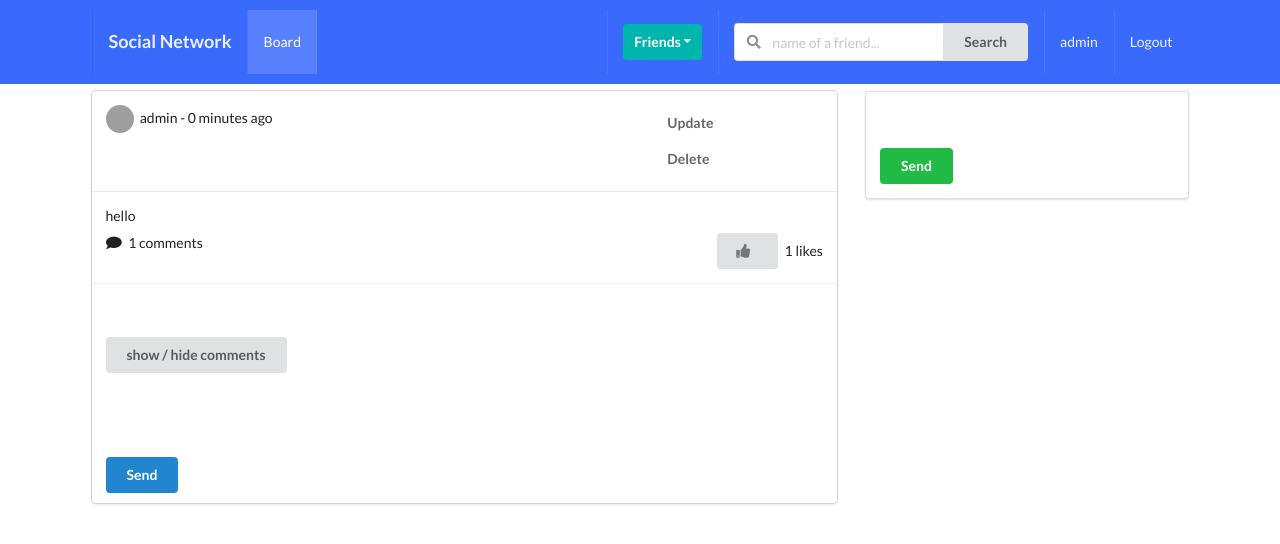
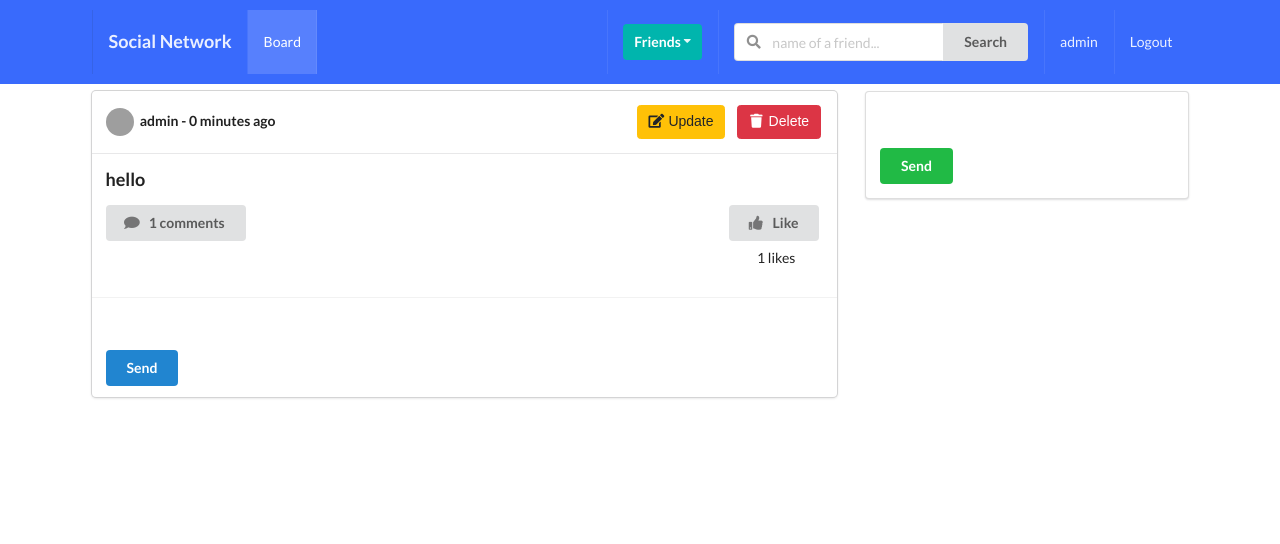
Before and after one commit to HossamSalaheldeen/Django_Social_Network, a Django app: page /posts/ in a window 1280 px wide. Shown: the top 544 px of the page. Run offline with Django 3.2, Linux system fonts and the light colour scheme; a user stored in the database is signed in; data comes from the database, SQL or seed files in the repository; both versions use the stored data as it was after the commit; some libraries are stand-ins or nearby versions; grey boxes are pictures that could not be loaded.

Commit message:
update post design

```diff
--- a/posts/templates/posts/main.html
+++ b/posts/templates/posts/main.html
@@ -10,20 +10,25 @@
         <div class="ui fluid card">
             <div class="content">
                 <div class="right floated meta">
-                    <div class="ui grid">
-                        <div class="row">
-                            {% ifequal request.user obj.author.user %}
-                            <a href="{% url 'posts:post-update' obj.pk %}"><button
-                                    class="ui button bwhite-lg ">Update</button></a>
-                            <a href="{% url 'posts:post-delete' obj.pk %}"><button
-                                    class="ui button bwhite-lg ">Delete</button></a>
-                            {% endifequal %}
+                    <div class="row">
+                        {% ifequal request.user obj.author.user %}
+                        <div class="col-md-6 p-0 m-0">
+                            <a class="ml-3" href="{% url 'posts:post-update' obj.pk %}">
+                            <button class="btn btn-warning "> <i class="thumbs edit icon"></i> Update</button>
+                        </a>
                         </div>
+                        <div class="col-md-6 p-0 m-0">
+                            <a class="ml-3" href="{% url 'posts:post-delete' obj.pk %}">
+                                <button class="btn btn-danger"> <i class="thumbs trash icon"></i> Delete</button>
+                            </a>
+                        </div>
+
+                        {% endifequal %}
                     </div>
 
                 </div>
                 <img class="ui avatar image" src={{obj.author.avatar.url}}>
-                {{ obj.author.user }} - {{ obj.created|timesince}} ago
+                <h5 class="d-inline-block mt-2">{{ obj.author.user }} - {{ obj.created|timesince}} ago</h5>
             </div>
             <div class="ui fluid image">
                 {% if obj.image %}
@@ -31,30 +36,33 @@
                 {% endif %}
             </div>
             <div class="content">
-                <p> {{ obj.content }} </p>
+                <h3> {{ obj.content }} </h3>
                 <div class="right floated">
-                    <form action="{% url 'posts:like-post-view' %}" method="POST">
+                    <form action="{% url 'posts:like-post-view' %}" method="POST" class='like-form' id='{{obj.id}}'>
                         {% csrf_token %}
                         <input type="hidden" name="post_id" value={{obj.id}}>
-                        {% if profile not in obj.liked.all %}
-                        <button type="submit" class="ui bwhite-sm button"><i class="thumbs up icon"></i>
-                        </button>
-                        <span> {{obj.num_likes}} likes</span>
-                        {% else %}
-                        <button type="submit" class="ui bwhite-sm button"><i class="thumbs down icon"></i>
-                        </button>
-                        <span> {{obj.num_likes}} likes</span>
-                        {% endif %}
+                            <!--<span class="ui button like-count{{obj.id}}"> {{obj.num_likes}}</span>-->
+                            <button type="submit" class="ui button like-btn{{obj.id}}">
+                                {% if profile not in obj.liked.all %}
+                                    <i class="thumbs up icon"></i> Like
+                                {% else %}
+                                    <i class="thumbs up icon"></i> Unlike
+                                {% endif %}
+                            </button>
+
+                            <div class="ui grid pt-2 text-center">
+                                <div class="column">
+                                    <div class="like-count{{obj.id}}"> {{obj.num_likes}} likes </div>
+                                </div>
+
+                            </div>
                     </form>
                 </div>
-                <i class="comment icon"></i>
-                <span> {{ obj.num_comments }} comments</span>
-            </div>
-            <div class="extra content">
-                <div class="mb-5">
 
-                </div>
-                <button class="cmt_btn ui button mb-5">show / hide comments</button>
+                <button class="cmt_btn ui button mb-5">
+                    <i class="comment icon"></i>
+                    <span> {{ obj.num_comments }} comments</span>
+                </button>
                 <div class="comment-box" style="display:none">
                     {% if obj.comment_set.all %}
                     {% for c in obj.comment_set.all %}
@@ -68,6 +76,10 @@
                     {% endfor %}
                     {% endif %}
                 </div>
+            </div>
+            <div class="extra content">
+
+
 
                 <form action="" method="POST" class='ui fluid form'>
                     {% csrf_token %}
--- a/posts/views.py
+++ b/posts/views.py
@@ -12,6 +12,7 @@ from django.views.generic import UpdateView, DeleteView
 from django.contrib import messages
 # Create your views here.
 
+
 def post_comment_create_and_list_view(request):
     qs = Post.objects.all()
     profile = Profile.objects.get(user=request.user)
@@ -23,6 +24,7 @@ def post_comment_create_and_list_view(request):
     }
 
     return render(request, 'posts/main.html', context)
+
 
 def like_unlike_post(request):
     user = request.user
@@ -48,6 +50,12 @@ def like_unlike_post(request):
             post_obj.save()
 
             like.save()
+        data = {
+            'value': like.value,
+            'likes': post_obj.liked.all().count()
+        }
+
+        return JsonResponse(data, safe=False)
 
     return redirect('posts:main-post-view')
 
@@ -65,6 +73,7 @@ class PostDeleteView(DeleteView):
             messages.warning(self.request, 'You must be the author of the post to be able to delete it!')
         return obj
 
+
 class PostUpdateView(UpdateView):
     form_class = PostModelForm
     model = Post
```
Also changed, not shown: socialBlog/settings.py (+20 -20 lines), db.sqlite3.
